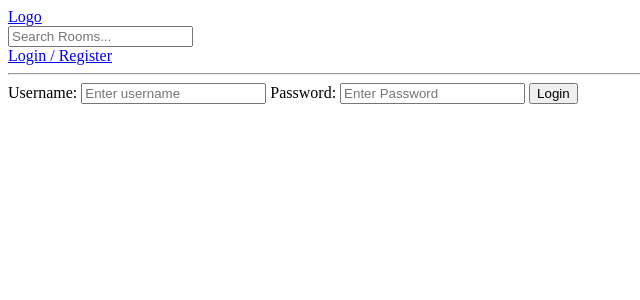
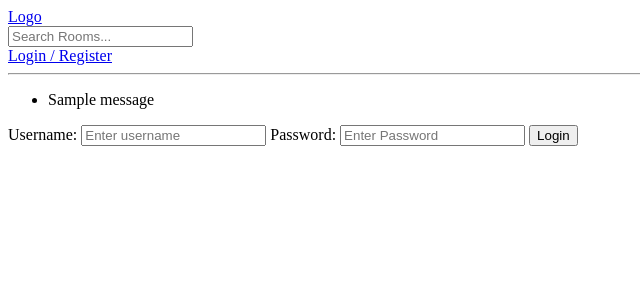
Before and after one commit to louiskwt/studybuddy, a Django app: page /login/ in a window 1280 px wide. Shown: the top 300 px of the page, without its empty margins (0-640 px from the left). Run offline with Django 3.2, Linux system fonts and the light colour scheme; one stand-in notice (Sample message) is shown.

Commit message:
fix password input type and add flash message for user authentication

```diff
--- a/base/templates/base/login_register.html
+++ b/base/templates/base/login_register.html
@@ -1,6 +1,7 @@
 {% extends 'main.html' %}
 
 {% block body %}
+
 
 <div>
     <form method="POST" action="">
@@ -9,7 +10,7 @@
         <input type="text" name="username" placeholder="Enter username" />
 
         <label>Password: </label>
-        <input type="text" name="password" placeholder="Enter Password" />
+        <input type="password" name="password" placeholder="Enter Password" />
 
         <input type="submit" value="Login">
     </form>
--- a/base/views.py
+++ b/base/views.py
@@ -1,7 +1,8 @@
 from django.shortcuts import render, redirect
 from django.db.models import Q
-from .models import Room, Topic
+from .models import Room, Topic, User
 from .forms import RoomForm
+from django.contrib import messages
 
 
 # Create your views here.
@@ -15,6 +16,16 @@ from .forms import RoomForm
 # Funation base view
 
 def loginPage(request):
+
+    if request.method == 'POST':
+        username = request.POST.get('username')
+        password = request.POST.get('password')
+
+        try:
+            user = User.objects.get(username=username)
+        except:
+            messages.error(request, 'User does not exist')
+
     context = {}
     return render(request, 'base/login_register.html', context)
 
--- a/templates/main.html
+++ b/templates/main.html
@@ -9,6 +9,14 @@
 <body>
     {% include 'navbar.html' %}
 
+    {% if messages %}
+    <ul class="messages">
+        {% for message in messages %}
+        <li>{{ message }}</li>
+        {% endfor %}
+    </ul>
+    {% endif %}
+
     {% block body %}
 
     {% endblock %}
```
